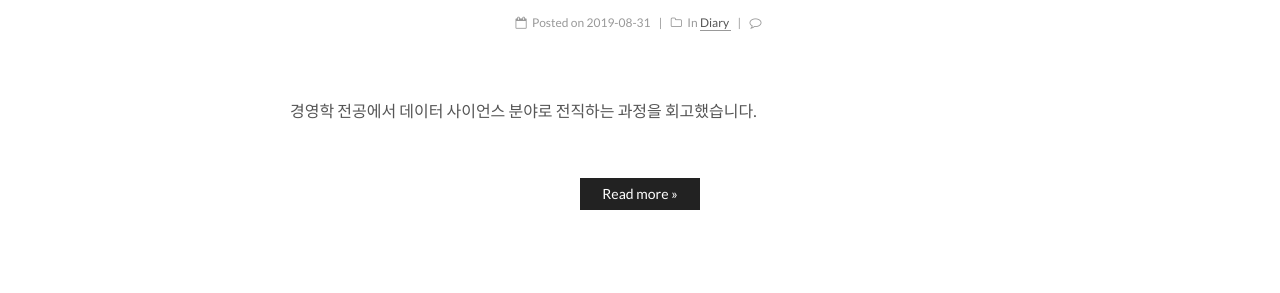
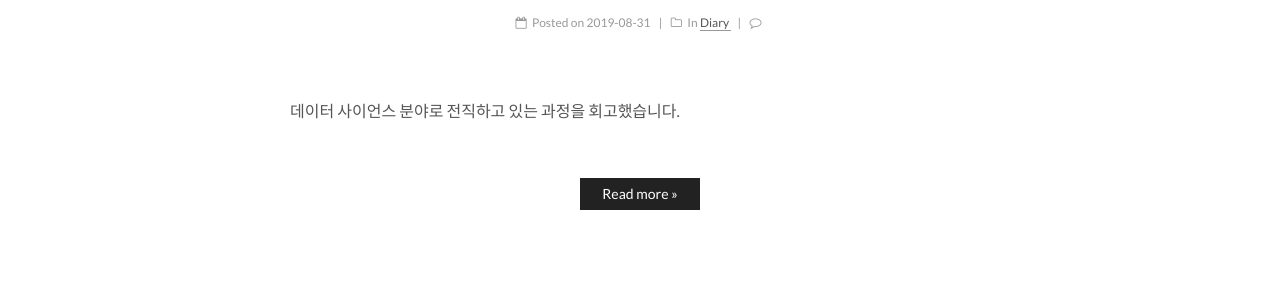
Before and after one commit to novdov/novdov.github.io, a Jekyll site: the page built from index.html, in a window 1280 px wide. Shown: the part 375-668 px from the top of the page. Built offline with Jekyll 4.4.1, drawn with Linux system fonts in a browser that asks for light colours; the list of posts is cut into pages by our own code; comment, search, counter and statistics services are not loaded.

Commit message:
modify) desc

```diff
--- a/_posts/2019-08-31-retrospect.md
+++ b/_posts/2019-08-31-retrospect.md
@@ -1,7 +1,7 @@
 ---
 title: '[회고] 전직 과정 중에'
 date: 2019-08-31 19:00:00
-description: 경영학 전공에서 데이터 사이언스 분야로 전직하는 과정을 회고했습니다.
+description: 데이터 사이언스 분야로 전직하고 있는 과정을 회고했습니다.
 categories:
 - Diary
 tags:
```
